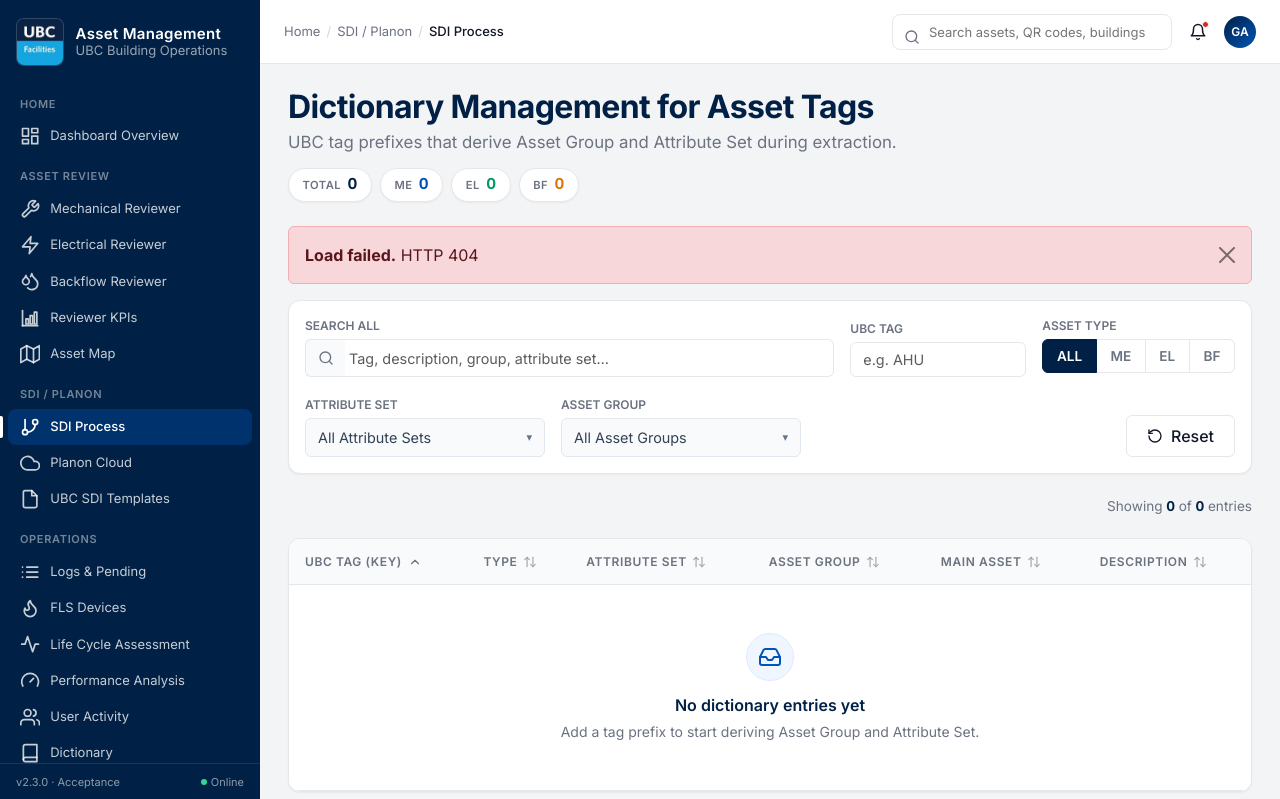
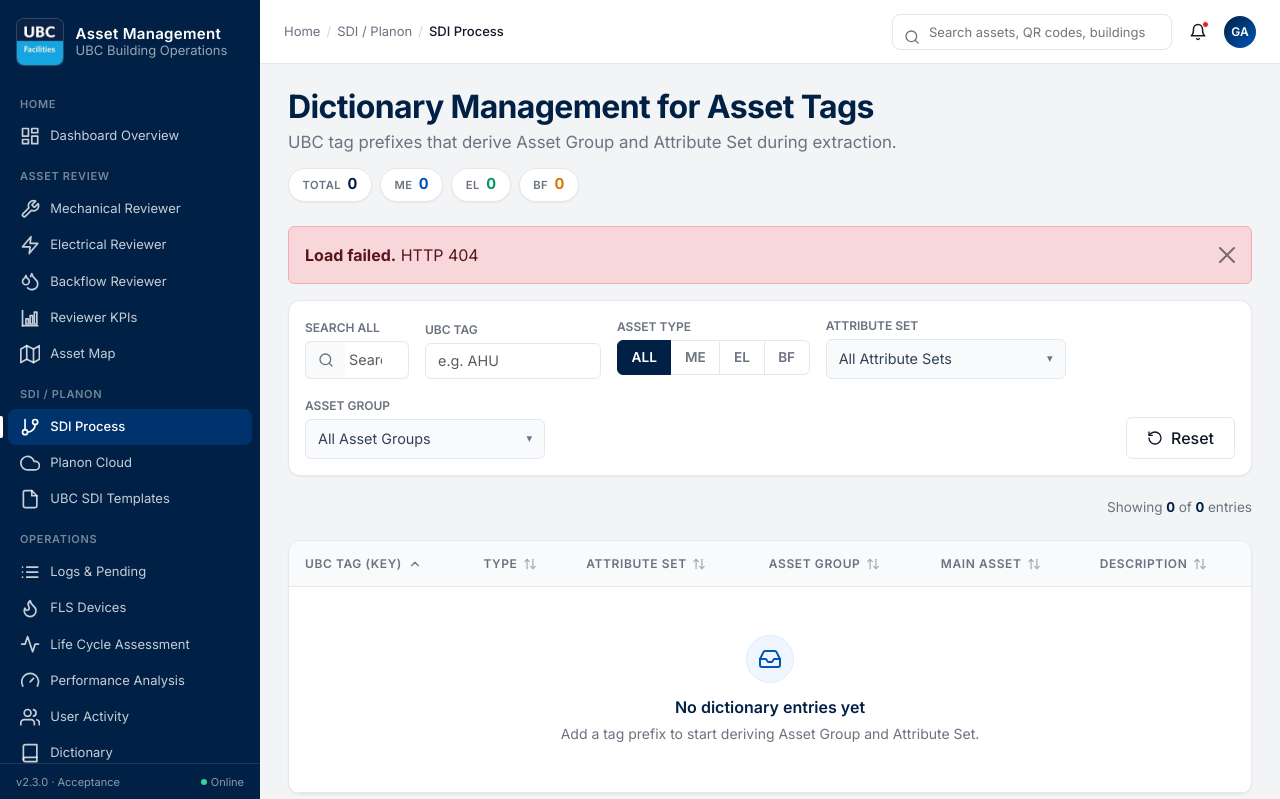
Before and after one commit to gandradepa/asset_capture_full_version_postgresql_ver008, a Flask app: template Dashboard/templates/index_dictionary.html in a window 1280 px wide. Shown: the top 799 px of the page. Run offline with Flask 3, Linux system fonts and the light colour scheme; the template is opened without the code that fills it, so the values that code supplies are empty; some libraries are stand-ins or nearby versions.

Commit message:
Narrow the Dictionary search field by 80%
The Search all field was flex: 1 1 18rem, so it absorbed every bit of
slack in the filter toolbar and rendered anywhere from 294px to 528px
depending on viewport - 43% of the toolbar at 1600px, far more weight
than a secondary control deserves next to the four column filters.

Pin it to a fixed 6.5rem (104px), which is an 80% cut at 1600px and
holds constant across widths. Reset's margin-left:auto takes the slack
instead. Side effect: the whole toolbar now fits on one row, so Asset
Group moves up from the second line and the table starts higher.

At 104px the 40px icon prefix leaves a 64px text area, so the old
placeholder was hopeless - shortened to "Search…" with the full field
list moved to a title tooltip.

Co-Authored-By: Claude Fable 5 <noreply@anthropic.com>

```diff
--- a/Dashboard/templates/index_dictionary.html
+++ b/Dashboard/templates/index_dictionary.html
@@ -199,9 +199,12 @@
             box-shadow: 0 0 0 3px rgba(0, 85, 183, 0.12);
         }
 
+        /* Pinned rather than flexible: as a growing item it absorbed all the
+           toolbar's slack and rendered 294-528px depending on viewport. Reset
+           now takes the slack via its margin-left:auto. */
         .filter-field--search {
-            flex: 1 1 18rem;
-            min-width: 14rem;
+            flex: 0 0 6.5rem;
+            min-width: 6.5rem;
         }
 
         .filter-field--tag {
@@ -696,8 +699,9 @@
                 <label for="filter-search">Search all</label>
                 <div class="input-group">
                     <span class="input-group-text"><i data-lucide="search" width="16"></i></span>
-                    <input type="search" id="filter-search" class="form-control"
-                        placeholder="Tag, description, group, attribute set…" autocomplete="off">
+                    <input type="search" id="filter-search" class="form-control" placeholder="Search…"
+                        title="Search across tag, type, attribute set, asset group, main asset and description"
+                        autocomplete="off">
                 </div>
             </div>
 
```
